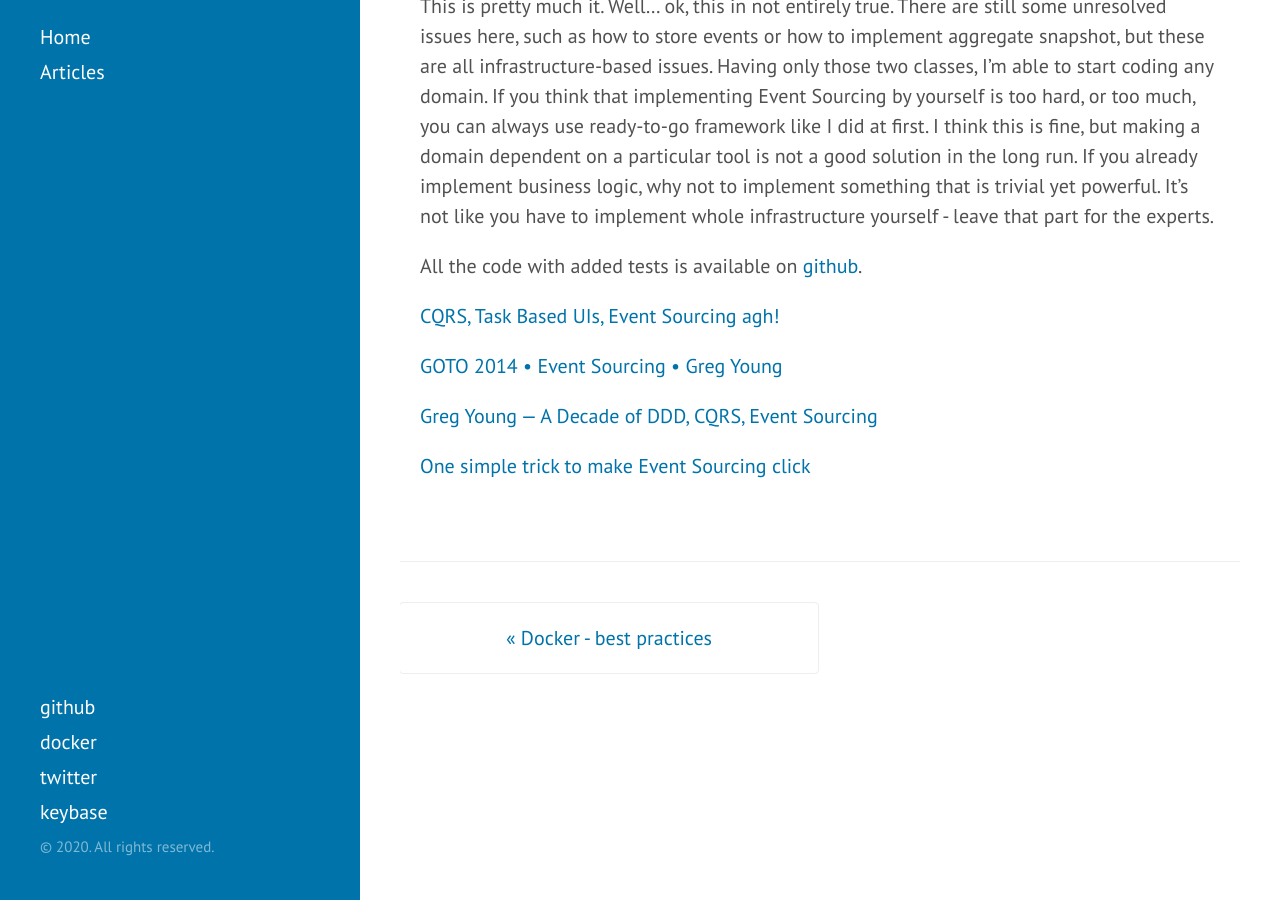
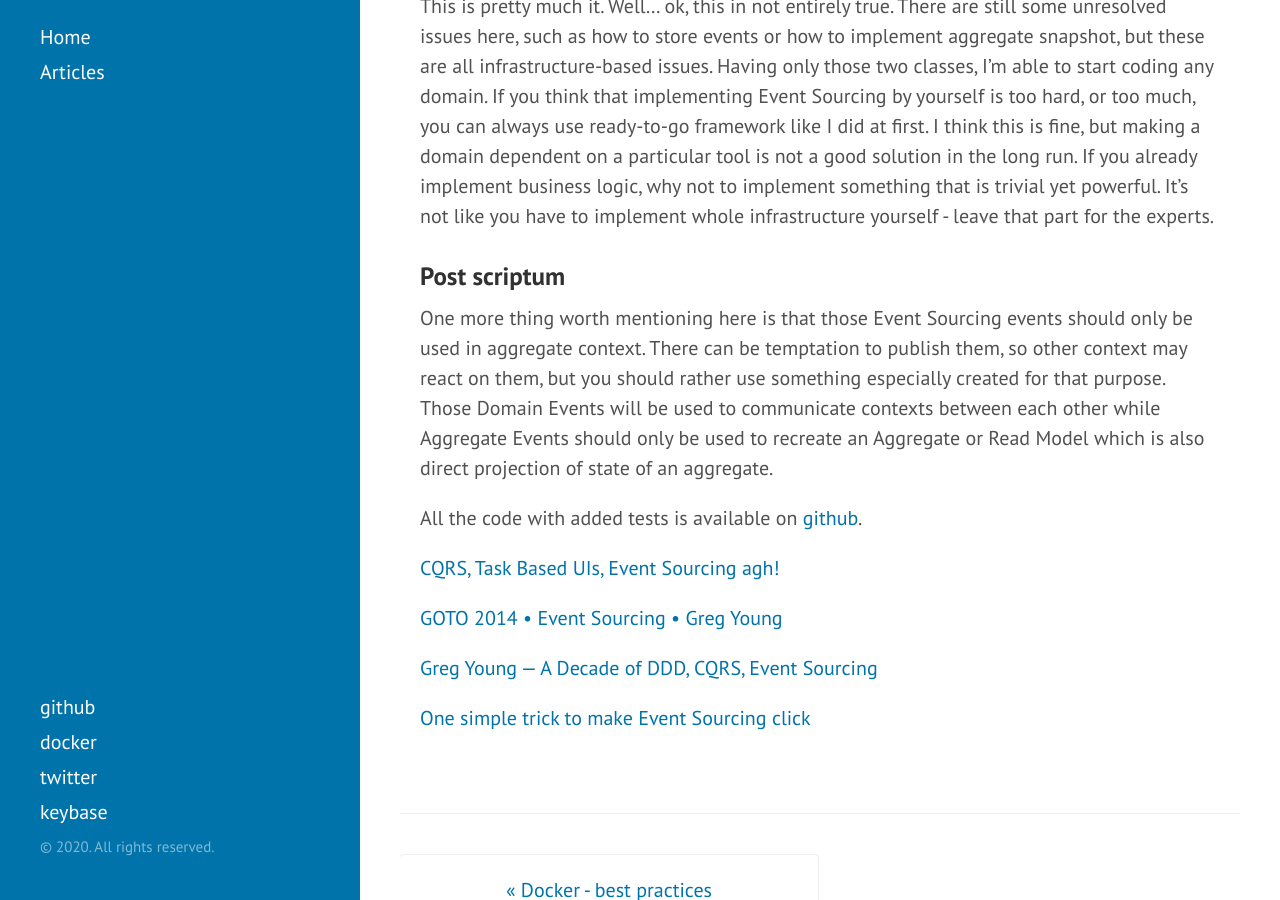
Before and after one commit to unixslayer/unixslayer.github.io, a Jekyll site: the page built from _posts/2020-05-04-how-i-did-my-own-implementation-of-event-sourcing.markdown, in a window 1280 px wide and 900 px high, scrolled down 14480 px. Built offline with Jekyll 4.4.1, drawn with Linux system fonts in a browser that asks for light colours.

Commit message:
post scriptum about domain vs aggregate events

```diff
--- a/_posts/2020-05-04-how-i-did-my-own-implementation-of-event-sourcing.markdown
+++ b/_posts/2020-05-04-how-i-did-my-own-implementation-of-event-sourcing.markdown
@@ -553,6 +553,10 @@ final class Cart extends AggregateRoot
 
 This is pretty much it. Well... ok, this in not entirely true. There are still some unresolved issues here, such as how to store events or how to implement aggregate snapshot, but these are all infrastructure-based issues. Having only those two classes, I'm able to start coding any domain. If you think that implementing Event Sourcing by yourself is too hard, or too much, you can always use ready-to-go framework like I did at first. I think this is fine, but making a domain dependent on a particular tool is not a good solution in the long run. If you already implement business logic, why not to implement something that is trivial yet powerful. It's not like you have to implement whole infrastructure yourself - leave that part for the experts.
 
+### Post scriptum
+
+One more thing worth mentioning here is that those Event Sourcing events should only be used in aggregate context. There can be temptation to publish them, so other context may react on them, but you should rather use something especially created for that purpose. Those Domain Events will be used to communicate contexts between each other while Aggregate Events should only be used to recreate an Aggregate or Read Model which is also direct projection of state of an aggregate.
+
 All the code with added tests is available on [github](https://github.com/unixslayer/event-sourcing).
 
 [CQRS, Task Based UIs, Event Sourcing agh!](http://codebetter.com/gregyoung/2010/02/16/cqrs-task-based-uis-event-sourcing-agh/)
```
